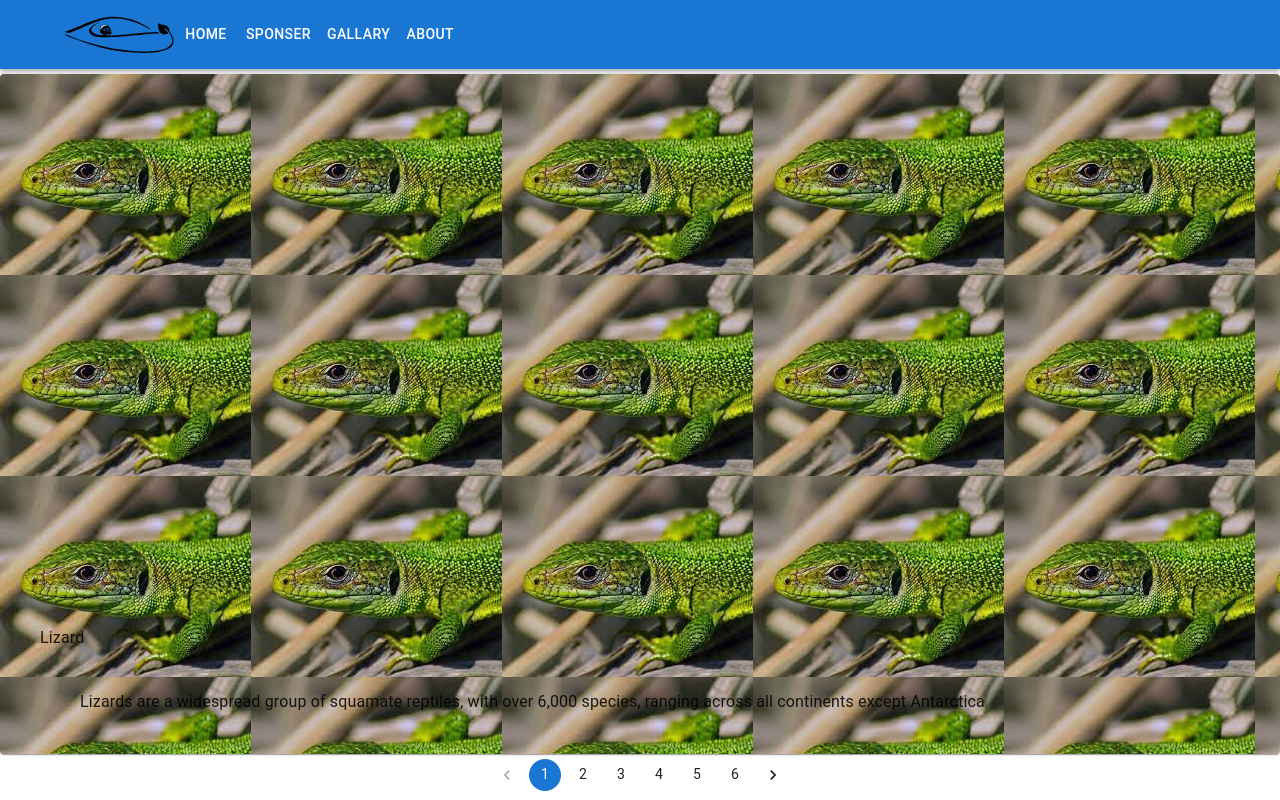
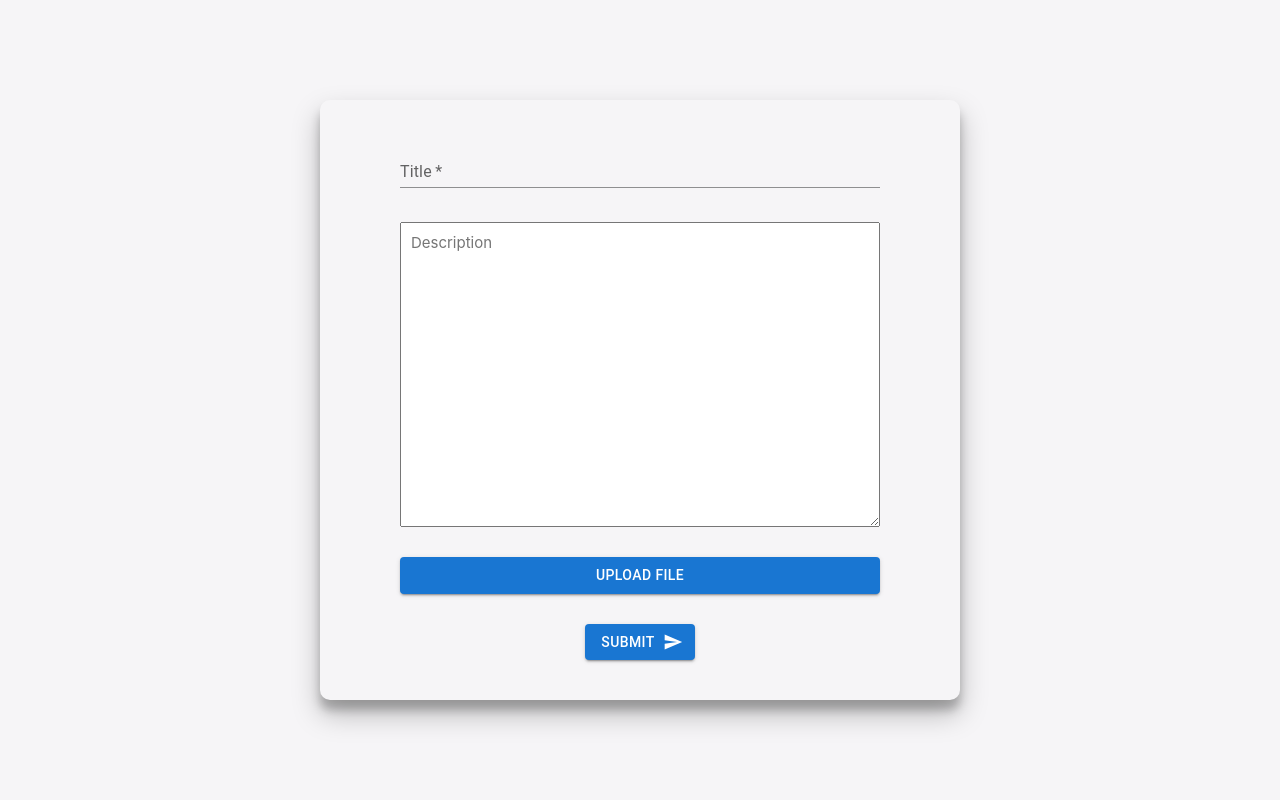
Before and after one commit to nouralmulhem/Shell-Frontend, a React (Create React App) app: page / in a window 1280 px wide. Built offline with nearby package versions, Linux system fonts and the light colour scheme.

Commit message:
Creat Form

```diff
--- /dev/null
+++ b/Data/db.json
@@ -0,0 +1,38 @@
+{
+  "posts": [
+    {
+      "id": "1",
+      "title": "new posts",
+      "description": "thats the desc"
+    },
+    {
+      "id": "2",
+      "title": "new posts",
+      "description": "thats the desc"
+    },
+    {
+      "title": "lkjbhv",
+      "description": "l,kmjnbhv",
+      "image": "C:\\fakepath\\IMG_5573.jpeg",
+      "id": "0yekXqx"
+    },
+    {
+      "title": "nour",
+      "description": "ziad",
+      "image": "",
+      "id": "kTwPYdZ"
+    },
+    {
+      "title": "",
+      "description": "",
+      "image": "",
+      "id": "kST2jFd"
+    },
+    {
+      "title": "",
+      "description": "",
+      "image": "",
+      "id": "QEAv0-g"
+    }
+  ]
+}
--- a/package.json
+++ b/package.json
@@ -17,6 +17,8 @@
     "react-router-dom": "^6.4.2",
     "react-scripts": "5.0.1",
     "styled-components": "^5.3.6",
+    "sweetalert2": "^11.6.4",
+    "sweetalert2-react-content": "^5.0.7",
     "web-vitals": "^2.1.4"
   },
   "scripts": {
--- a/src/App.css
+++ b/src/App.css
@@ -1,38 +1,18 @@
 .App {
+  height: 100vh;
+  width: 100vw;
+
   text-align: center;
+  display: flex;
+  flex-direction: row;
+  justify-content: center;
+  align-items: center;
+
+  background-color: #f6f5f7;
 }
 
-.App-logo {
-  height: 40vmin;
-  pointer-events: none;
+*{
+  margin: 0;
+  padding: 0;
+  box-sizing: border-box;
 }
-
-@media (prefers-reduced-motion: no-preference) {
-  .App-logo {
-    animation: App-logo-spin infinite 20s linear;
-  }
-}
-
-.App-header {
-  background-color: #282c34;
-  min-height: 100vh;
-  display: flex;
-  flex-direction: column;
-  align-items: center;
-  justify-content: center;
-  font-size: calc(10px + 2vmin);
-  color: white;
-}
-
-.App-link {
-  color: #61dafb;
-}
-
-@keyframes App-logo-spin {
-  from {
-    transform: rotate(0deg);
-  }
-  to {
-    transform: rotate(360deg);
-  }
-}
--- a/src/App.js
+++ b/src/App.js
@@ -1,12 +1,11 @@
 import Home from'./Components/HomePage/Home.jsx'
-// import Form from './Components/PostForm/Form.jsx';
-
+import Form from './Components/PostForm/Form.jsx';
+import './App.css'
 function App() {
   return (
-    <>
-      <Home/>
-      {/* <Form/> */}
-  </>
+    <div className='App'>
+      <Form/>
+    </div>
   );
 }
 
--- a/src/Components/PostForm/Form.jsx
+++ b/src/Components/PostForm/Form.jsx
@@ -1,39 +1,57 @@
-import * as React from 'react';
-import Box from '@mui/material/Box';
-import TextField from '@mui/material/TextField';
-import TextareaAutosize from '@mui/material/TextareaAutosize';
-import { Button } from '@mui/material';
+import {  Button } from '@mui/material';
+import { BoxObj, Description, Title, Upload } from './styles';
+import SendIcon from '@mui/icons-material/Send';
+import axios from 'axios';
+import Swal from "sweetalert2";
 
 export default function Form() {
+
+  const handleClick = (e) => {
+      e.preventDefault();
+      axios.post("http://localhost:8000/posts", {
+        title: document.getElementById('title').value,
+        description: document.getElementById('desc').value,
+        image: document.getElementById('img').value
+      })
+      .then((response) => {
+        console.log(response);
+        Swal.fire({
+          position: 'center',
+          icon: 'success',
+          title: 'Your work has been saved',
+          showConfirmButton: false,
+          timer: 1500
+        })
+
+      });
+  }
+
   return (
-    <Box
-      component="form"
+    <BoxObj onSubmit={handleClick}>
+      <Title id='title' label="Title" variant="standard" required/>
+      <Description
+        id='desc'
+        minRows={15}
+        placeholder="Description"
+        required
+      />
 
-      sx={{
-        // '& > :not(style)': { m: 1, width: '25ch' },
-        display:'flex',
-        margin:'auto',
-      }}
-      noValidate
-      autoComplete="off"
-    >
-      <TextField id="standard-basic" label="Title" variant="standard" />
-      <TextareaAutosize
-  aria-label="minimum height"
-  minRows={3}
-  placeholder="Description"
-  style={{ width: 400,height:150 }}
-/>
-<Button
+      <Upload
         variant="contained"
         component="label"
       >
         Upload File
         <input
+          id='img'
           type="file"
           hidden
         />
+      </Upload>
+
+      <Button variant="contained" endIcon={<SendIcon />} type="submit">
+        Submit
       </Button>
-    </Box>
+
+    </BoxObj>
   );
 }
--- /dev/null
+++ b/src/Components/PostForm/styles.js
@@ -0,0 +1,32 @@
+import {styled} from "@mui/material/styles"
+import {Box, Button, TextareaAutosize, TextField} from "@mui/material"
+
+export const BoxObj = styled('form')(()=>({
+    display: 'flex',
+    flexDirection: 'column',
+    // justifyContent: 'center',
+    alignItems:'center',
+    width: '50%',
+    height: '75%',
+    boxShadow: '0 14px 28px rgba(0,0,0,0.25), 0 10px 10px rgba(0,0,0,0.22);',
+    borderRadius: 10,
+    padding: '40px 20px',
+}));
+export const Title = styled(TextField)(()=>({
+    width: '80%',
+    height: '10%',
+    marginBottom: 30,
+}));
+
+export const Description = styled(TextareaAutosize)(()=>({
+    width: '80%',
+    marginBottom: 30,
+    fontSize: 15,
+    fontFamily: "inherit",
+    padding: 10
+}));
+
+export const Upload = styled(Button)(()=>({
+    width: '80%',
+    marginBottom: 30,
+}));
```
Also changed, not shown: 1 other file (tests, documents, lock files or other folders). Lines whose indentation alone changed are shown as unchanged.
